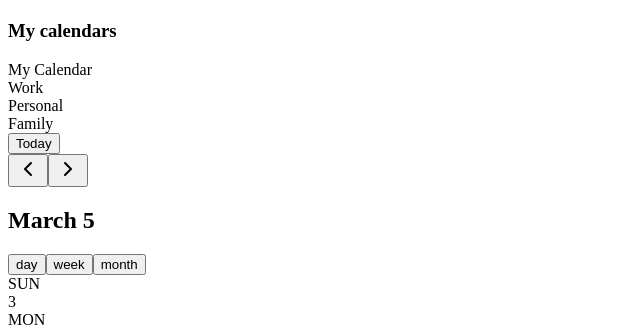
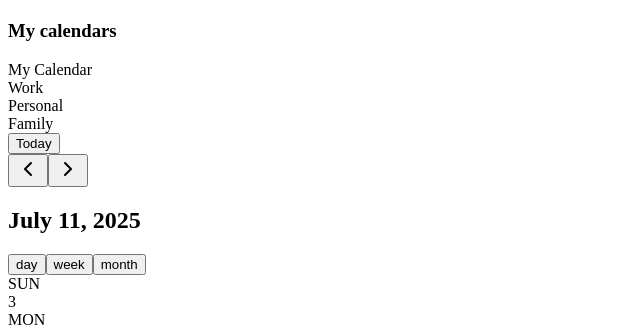
Before and after one commit to gpeggy/Calendar-App, a Next.js app: page / in a window 1280 px wide. Shown: the part 920-1247 px from the top of the page, without its empty margins (0-640 px from the left). Built offline with nearby package versions, Linux system fonts and the light colour scheme.

Commit message:
Topbar  component

```diff
--- a/app/page.tsx
+++ b/app/page.tsx
@@ -2,23 +2,23 @@
 
 import Header from "@/components/Header";
 import Sidebar from "@/components/Sidebar";
+import Topbar from "@/components/Topbar";
+
 import { useState, useEffect } from "react"
 import Image from "next/image"
-import { ChevronLeft, ChevronRight } from "lucide-react"
+
 
 // Import our custom components and types
 import AIAssistant from "@/components/AIAssistant"
 import EventModal from "@/components/EventModal"
 import { sampleEvents } from "@/data/sampleEvents"
-import type { CalendarEvent, ViewType } from "@/types/calendar"
+import type { CalendarEvent } from "@/types/calendar"
 
 export default function CalendarApp() {
   // State management with proper TypeScript types
   const [isLoaded, setIsLoaded] = useState<boolean>(false)
   const [showAIPopup, setShowAIPopup] = useState<boolean>(false)
-  const [currentView, setCurrentView] = useState<ViewType>("week")
   const [currentMonth] = useState<string>("March 2025")
-  const currentDate = "March 5"
   const [selectedEvent, setSelectedEvent] = useState<CalendarEvent | null>(null)
 
   // Animation and AI popup timing
@@ -89,38 +89,7 @@ export default function CalendarApp() {
           className={`flex-1 flex flex-col transition-all duration-700 delay-200 ${isLoaded ? "translate-x-0 opacity-100" : "translate-x-full opacity-0"}`}
         >
           {/* Calendar Controls - FIXED: Better backdrop */}
-          <div className="flex items-center justify-between p-4 border-b border-white/30 bg-white/10 backdrop-blur-md">
-            <div className="flex items-center gap-4">
-              <button className="px-4 py-2 text-white bg-blue-500/90 rounded-lg hover:bg-blue-600/90 transition-colors font-medium shadow-lg border border-blue-400/30">
-                Today
-              </button>
-              <div className="flex border border-white/30 rounded-lg overflow-hidden">
-                <button className="p-2 text-white hover:bg-white/20 transition-colors">
-                  <ChevronLeft className="h-5 w-5" />
-                </button>
-                <button className="p-2 text-white hover:bg-white/20 transition-colors">
-                  <ChevronRight className="h-5 w-5" />
-                </button>
-              </div>
-              <h2 className="text-xl font-bold text-white drop-shadow-lg">{currentDate}</h2>
-            </div>
-
-            <div className="flex items-center gap-1 rounded-lg p-1 bg-white/15 backdrop-blur-sm border border-white/30">
-              {(["day", "week", "month"] as ViewType[]).map((view) => (
-                <button
-                  key={view}
-                  onClick={() => setCurrentView(view)}
-                  className={`px-4 py-2 rounded-md capitalize transition-all duration-200 font-medium ${
-                    currentView === view
-                      ? "bg-white/30 text-white shadow-md"
-                      : "hover:bg-white/20 text-white/80 hover:text-white"
-                  } text-sm`}
-                >
-                  {view}
-                </button>
-              ))}
-            </div>
-          </div>
+          <Topbar />
 
           {/* Week View - FIXED: Better contrast and visibility */}
           <div className="flex-1 overflow-auto p-4">
--- /dev/null
+++ b/components/Topbar.tsx
@@ -0,0 +1,50 @@
+import { ChevronLeft, ChevronRight } from "lucide-react"
+import { useState } from "react"
+
+type ViewType = "day" | "week" | "month";
+
+const Topbar = () => {
+  const [currentView, setCurrentView] = useState<ViewType>("month");
+  const currentDate = new Date().toLocaleDateString(undefined, {
+    year: "numeric",
+    month: "long",
+    day: "numeric",
+  });
+
+  return (
+       <div className="flex items-center justify-between p-4 border-b border-white/30 bg-white/10 backdrop-blur-md">
+            <div className="flex items-center gap-4">
+              <button className="px-4 py-2 text-white bg-blue-500/90 rounded-lg hover:bg-blue-600/90 transition-colors font-medium shadow-lg border border-blue-400/30">
+                Today
+              </button>
+              <div className="flex border border-white/30 rounded-lg overflow-hidden">
+                <button className="p-2 text-white hover:bg-white/20 transition-colors">
+                  <ChevronLeft className="h-5 w-5" />
+                </button>
+                <button className="p-2 text-white hover:bg-white/20 transition-colors">
+                  <ChevronRight className="h-5 w-5" />
+                </button>
+              </div>
+              <h2 className="text-xl font-bold text-white drop-shadow-lg">{currentDate}</h2>
+            </div>
+
+            <div className="flex items-center gap-1 rounded-lg p-1 bg-white/15 backdrop-blur-sm border border-white/30">
+              {(["day", "week", "month"] as ViewType[]).map((view) => (
+                <button
+                  key={view}
+                  onClick={() => setCurrentView(view)}
+                  className={`px-4 py-2 rounded-md capitalize transition-all duration-200 font-medium ${
+                    currentView === view
+                      ? "bg-white/30 text-white shadow-md"
+                      : "hover:bg-white/20 text-white/80 hover:text-white"
+                  } text-sm`}
+                >
+                  {view}
+                </button>
+              ))}
+            </div>
+          </div>
+  )
+}
+
+export default Topbar
```
